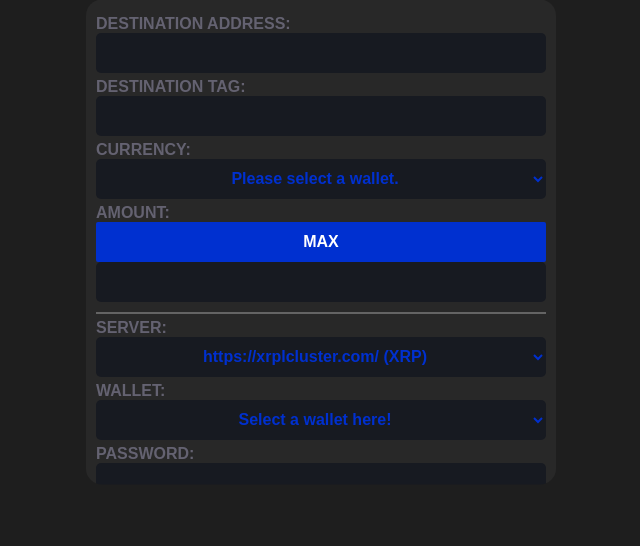
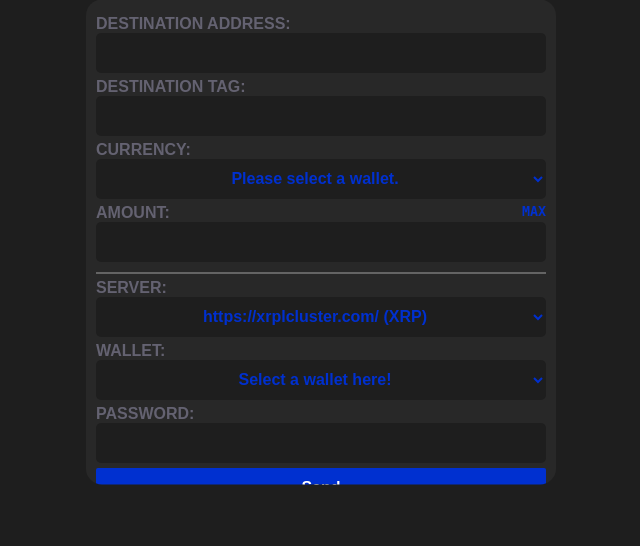
Before and after one commit to lilmond/BisdakWallet, a Flask app: page / in a window 1280 px wide. Shown: the part 180-726 px from the top of the page, without its empty margins (319-959 px from the left). Run offline with Flask 3, Linux system fonts and the light colour scheme.

Commit message:
Update style.css

```diff
--- a/static/styles/style.css
+++ b/static/styles/style.css
@@ -53,12 +53,20 @@ body {
     margin-bottom: 5px;
     font-size: 100%;
     font-weight: bold;
-    background-color: #171a21;
+    background-color: rgb(30, 30, 30);
     text-align: center;
     color: #0030cf;
 }
 
-.main-container button {
+.main-container .max-amount-button {
+    font-family: monospace;
+    font-weight: bold;
+    color: #0030cf;
+    background: transparent;
+    float: right;
+}
+
+.main-container .send-button {
     border-radius: 2px;
     font-size: 100%;
     font-weight: bold;
@@ -68,7 +76,7 @@ body {
     color: white;
 }
 
-.main-container button:hover {
+.main-container .send-button:hover {
     cursor: pointer;
 }
 
```
